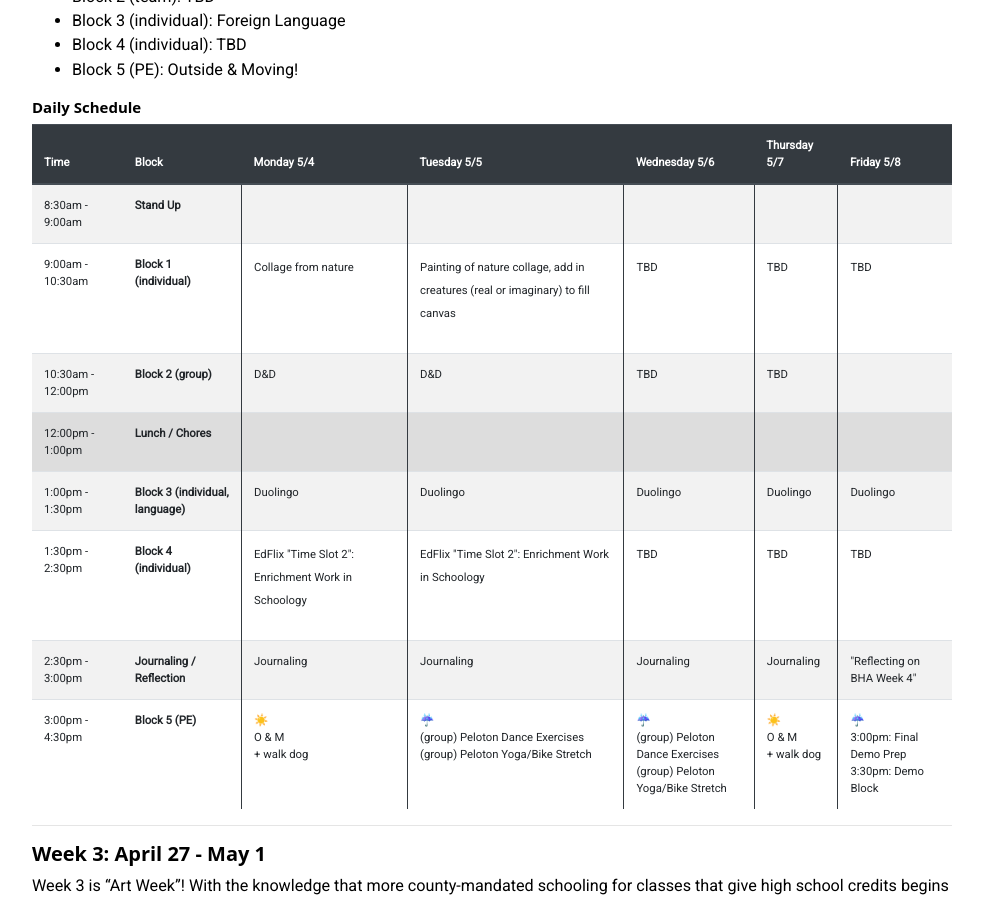
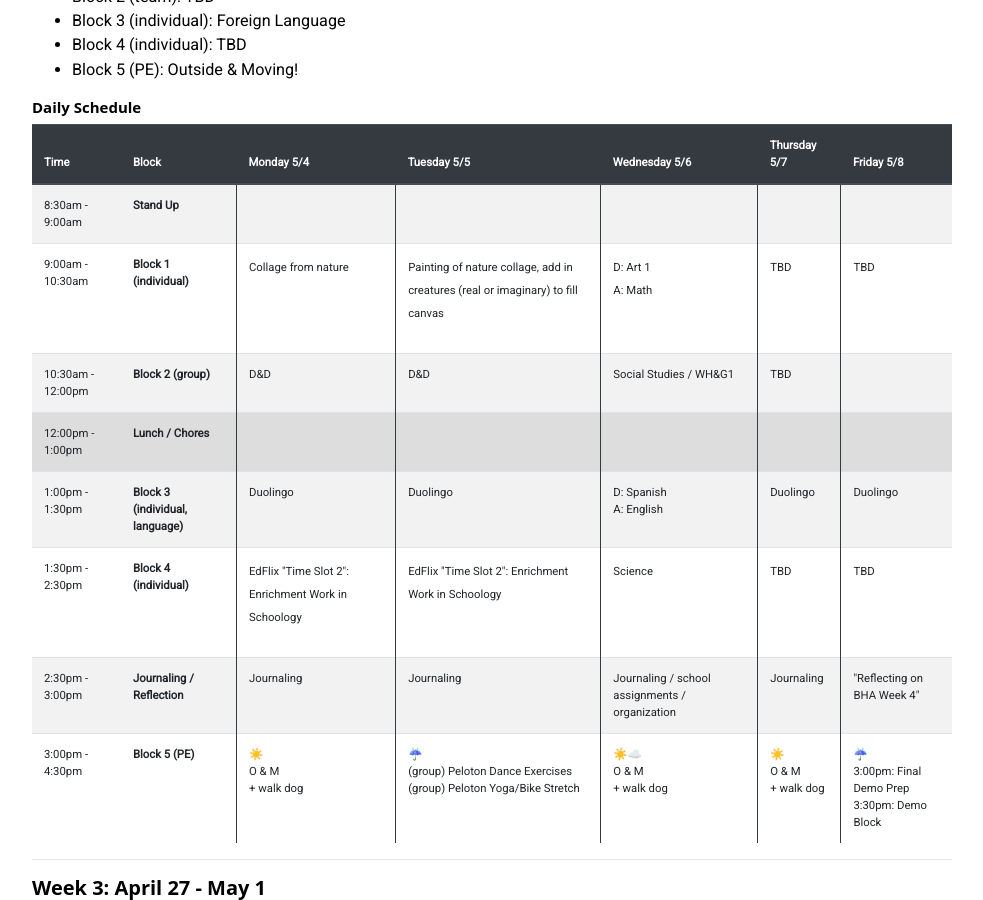
Before and after one commit to busse/bha, a Jekyll site: the page built from schedule/index.md, in a window 1280 px wide and 900 px high, scrolled down 399 px. Shown: the whole window, without its empty margins (53-1036 px from the left). Built offline with Jekyll 4.4.1, drawn with Linux system fonts in a browser that asks for light colours; nearby versions of some CDN libraries; emoji names are drawn with the system emoji font.

Commit message:
Wednesday 5/6 schedule update (public school--mandated work begins again)

```diff
--- a/schedule/index.md
+++ b/schedule/index.md
@@ -49,7 +49,7 @@
 	<th class="currBlock">Block 1 (individual)</th>
 	<td class="currMon"><p>Collage from nature</p></td>
 	<td class="currTue"><p>Painting of nature collage, add in creatures (real or imaginary) to fill canvas</p></td>
-	<td class="currWed"><p>TBD</p></td>
+	<td class="currWed"><p>D: Art 1<br />A: Math</p></td>
 	<td class="currWed"><p>TBD</p></td>
 	<td class="currFri"><p>TBD</p></td>
 </tr>
@@ -58,7 +58,7 @@
 	<th class="currBlock">Block 2 (group)</th>
 	<td class="currMon">D&D</td>
 	<td class="currTue">D&D</td>
-	<td class="currWed">TBD</td>
+	<td class="currWed">Social Studies / WH&G1</td>
 	<td class="currThr">TBD</td>
 	<td class="currFri"></td>
 </tr>
@@ -76,7 +76,7 @@
 	<th class="currBlock">Block 3 (individual, language)</th>
 	<td class="currMon">Duolingo</td>
 	<td class="currTue">Duolingo</td>
-	<td class="currWed">Duolingo</td>
+	<td class="currWed">D: Spanish<br />A: English</td>
 	<td class="currThr">Duolingo</td>
 	<td class="currFri">Duolingo</td>
 </tr>
@@ -85,7 +85,7 @@
 	<th class="currBlock">Block 4 (individual)</th>
 	<td class="currMon"><p>EdFlix "Time Slot 2": Enrichment Work in Schoology</p></td>
 	<td class="currTue"><p>EdFlix "Time Slot 2": Enrichment Work in Schoology</p></td>
-	<td class="currWed"><p>TBD</p></td>
+	<td class="currWed"><p>Science</p></td>
 	<td class="currThr"><p>TBD</p></td>
 	<td class="currFri"><p>TBD</p></td>
 </tr>
@@ -94,7 +94,7 @@
 	<th class="currBlock">Journaling / Reflection</th>
 	<td class="currMon">Journaling</td>
 	<td class="currTue">Journaling</td>
-	<td class="currWed">Journaling</td>
+	<td class="currWed">Journaling / school assignments / organization</td>
 	<td class="currThr">Journaling</td>
 	<td class="currFri">"Reflecting on BHA Week 4"</td>
 </tr>
@@ -103,7 +103,7 @@
 	<th class="currBlock">Block 5 (PE)</th>
 	<td class="currMon">:sunny:<br>O & M<br>+ walk dog</td>
 	<td class="currTue">:umbrella:<br>(group) Peloton Dance Exercises<br>(group) Peloton Yoga/Bike Stretch</td>
-	<td class="currWed">:umbrella:<br>(group) Peloton Dance Exercises<br>(group) Peloton Yoga/Bike Stretch</td>
+	<td class="currWed">:sunny::cloud:<br>O & M<br>+ walk dog</td>
 	<td class="currThr">:sunny: <br>O & M<br>+ walk dog</td>
 	<td class="currFri">:umbrella:<br>3:00pm: Final Demo  Prep<br>3:30pm:  Demo Block</td>
 </tr>
```
